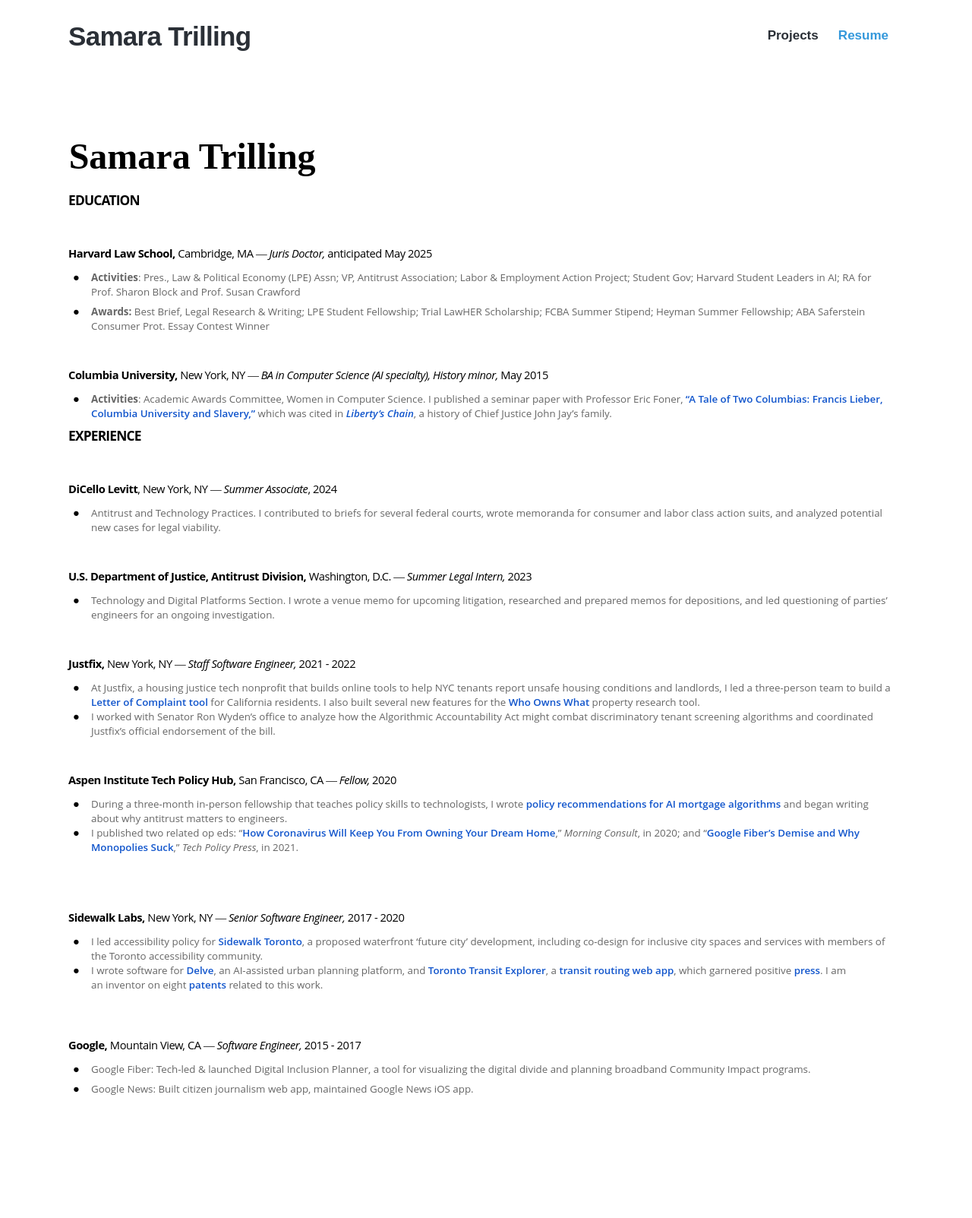
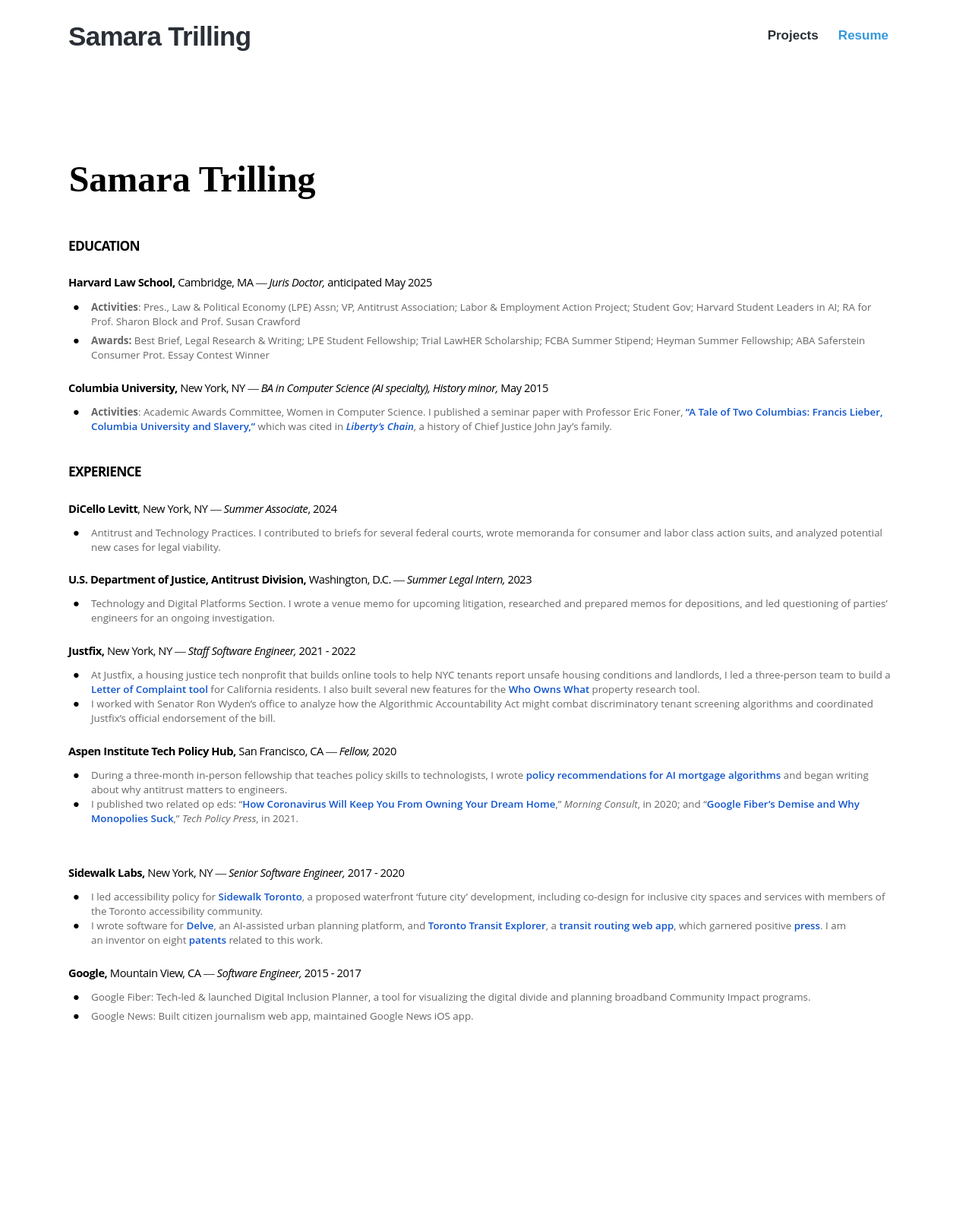
Before and after one commit to samaratrilling/samaratrilling.github.io, a Jekyll site: the page built from resume/index.html, in a window 1280 px wide. Shown: the whole page at 76% size. Built offline with Jekyll 4.4.1, drawn with Linux system fonts in a browser that asks for light colours; nearby versions of some CDN libraries; some web fonts are replaced; after the commit the page ends 1508 px from its top, so only the background shows below that.

Commit message:
Fix spacing

```diff
--- a/_includes/resume-content.html
+++ b/_includes/resume-content.html
@@ -435,6 +435,7 @@
         .c4 {
             padding-top: 0pt;
             padding-bottom: 0pt;
+            margin-top: 14pt;
             margin-bottom: 2pt;
             line-height: 1.3;
             page-break-after: avoid;
@@ -473,7 +474,9 @@
             padding-bottom: 0pt;
             line-height: 1.3;
             text-align: left;
-            margin-right: 15pt
+            margin-right: 15pt;
+            margin-top: 30px;
+            margin-bottom: 0px
         }
 
         .c1 {
@@ -749,7 +752,6 @@
         </tr>
     </table>
     <h1 class="c28" id="h.1fob9te"><span class="c7 c12 c21">EDUCATION</span></h1>
-    <p class="c28 c30"><span class="c3 c12"></span></p>
     <h2 class="c4" id="h.3znysh7"><span class="c18">Harvard Law School, </span><span class="c10">Cambridge, MA
         </span><span class="c2">&mdash;</span><span class="c10">&nbsp;</span><span class="c1">Juris Doctor, </span><span
             class="c12 c10 c21">anticipated May 2025</span></h2>
@@ -776,7 +778,6 @@
                 family.<br></span></li>
     </ul>
     <h1 class="c28" id="h.tyjcwt"><span class="c7">EXPERIENCE</span></h1>
-    <p class="c28 c30"><span class="c3 c12"></span></p>
     <h2 class="c4" id="h.3dy6vkm"><span class="c18">DiCello Levitt</span><span class="c10">, New York, NY </span><span
             class="c2">&mdash; </span><span class="c1">Summer Associate</span><span class="c12 c10 c21">, 2024</span>
     </h2>
@@ -852,7 +853,6 @@
                     href="https://www.google.com/url?q=https://patents.google.com/?inventor%3DSamara%2BTrilling&amp;sa=D&amp;source=editors&amp;ust=1723936583946003&amp;usg=AOvVaw2mijOyQPK96flCWAIvZ0hb">&nbsp;patents</a></span><span
                 class="c3 c12">&nbsp;related to this work.</span></li>
     </ul>
-    <p class="c13"><span class="c3 c12"></span></p>
     <h2 class="c4" id="h.26in1rg"><span class="c18">Google, </span><span class="c10">Mountain View, CA</span><span
             class="c1">&nbsp;</span><span class="c2">&mdash; </span><span class="c1">Software Engineer, </span><span
             class="c10">2015 - 2017</span></h2>
```
